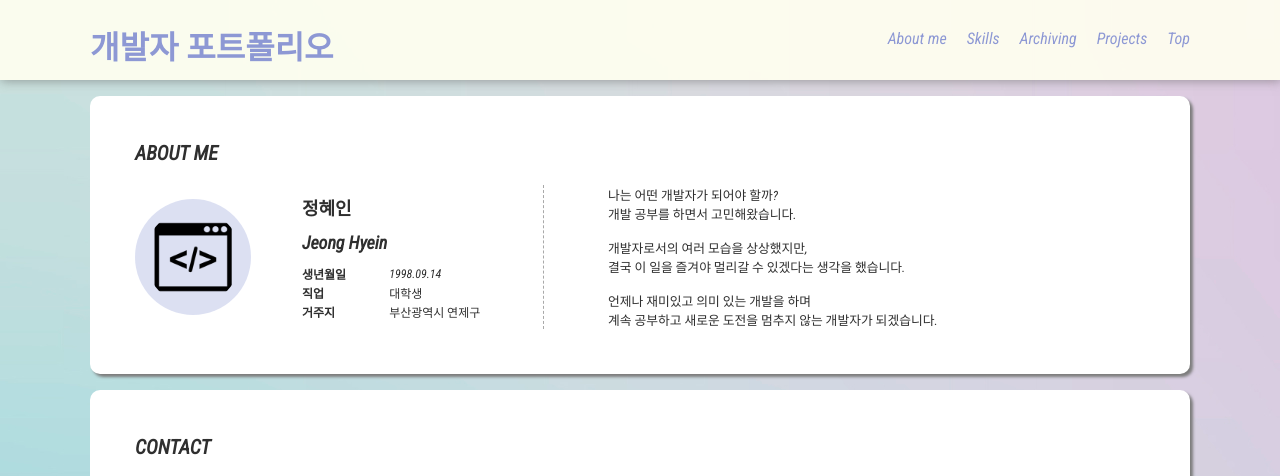
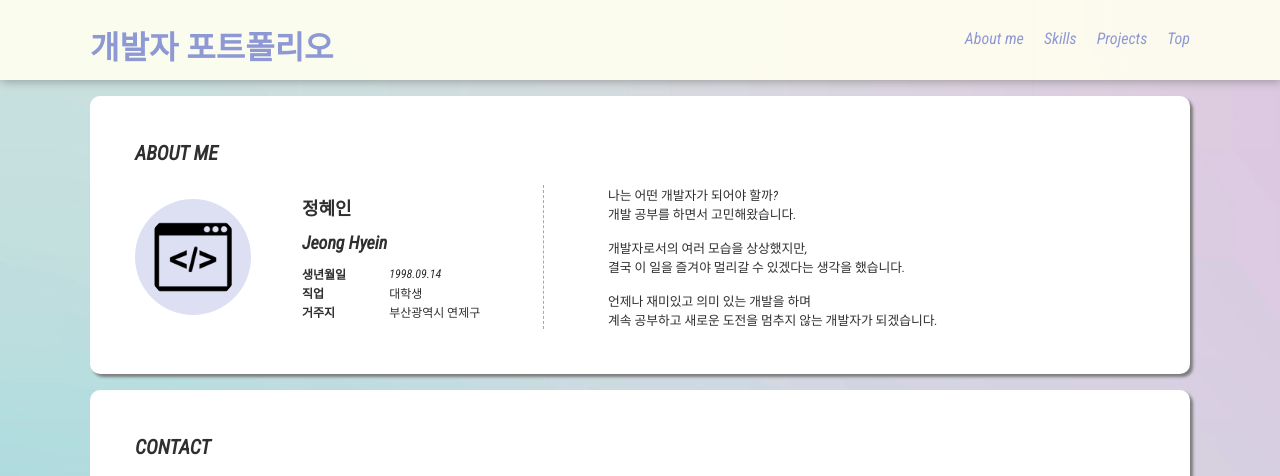
Before and after one commit to JHI1234/cordova, a plain HTML site: page 0919/index.html in a window 1280 px wide. Shown: the top 476 px of the page. Drawn offline with nearby package versions, Linux system fonts and the light colour scheme; a web font is replaced by a local one.

Commit message:
Update index.html

```diff
--- a/0919/index.html
+++ b/0919/index.html
@@ -16,7 +16,6 @@
             <ul>
                 <li><a href="#about">About me</a></li>
                 <li><a href="#skill">Skills</a></li>
-                <li><a href="#archiving">Archiving</a></li>
                 <li><a href="#projects">Projects</a></li>
                 <li><a href="#">Top</a></li>
             </ul>
```
